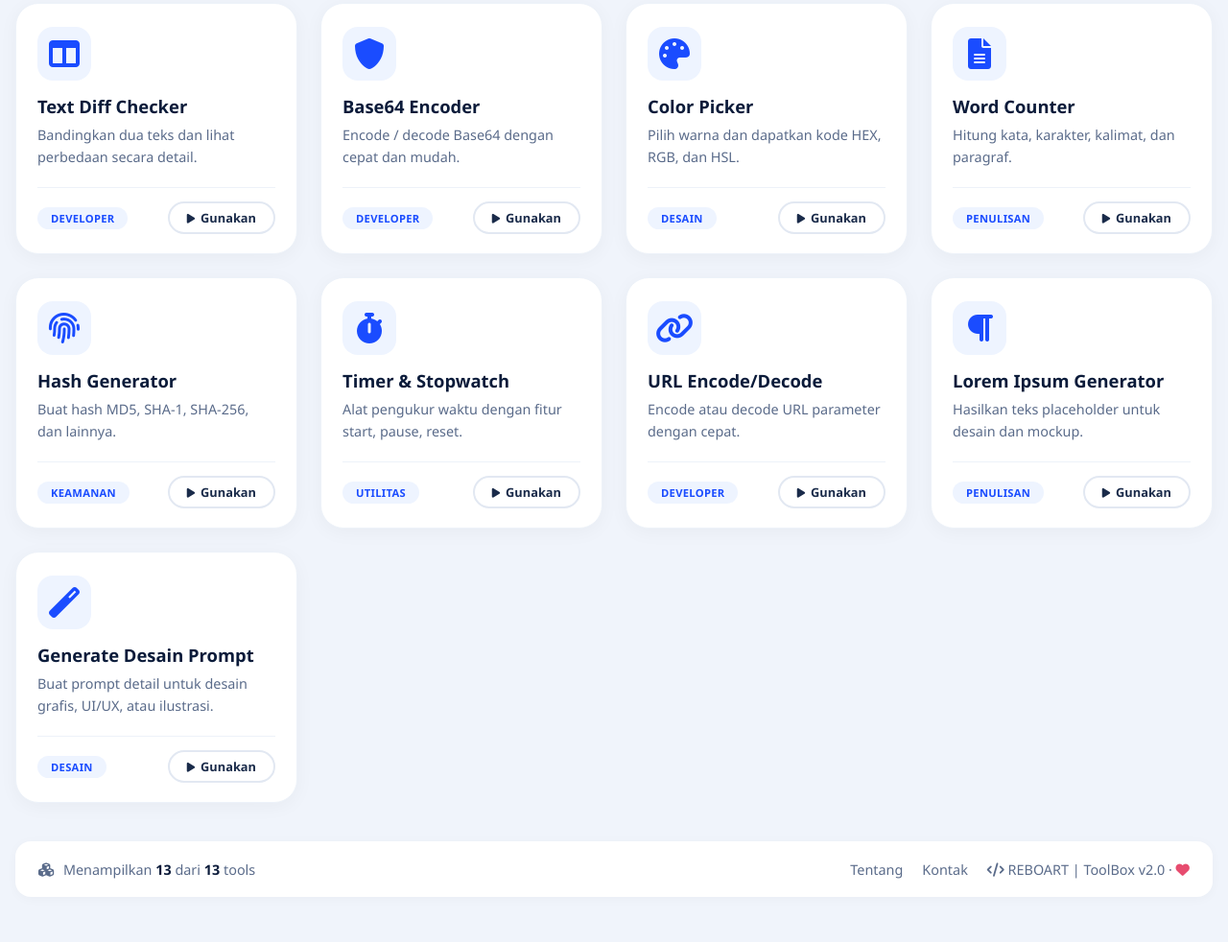
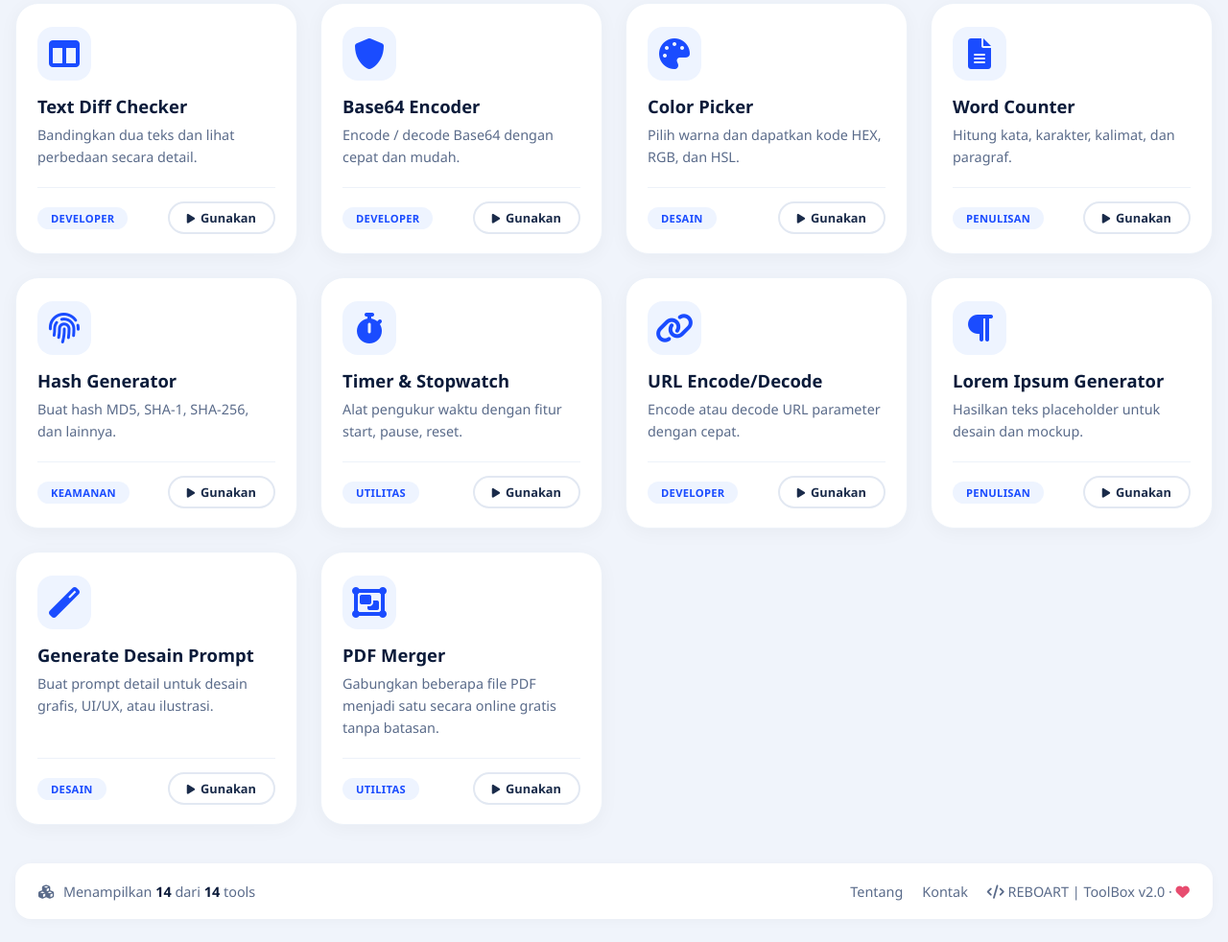
Before and after one commit to ocileo/tools.reboart.net, a website: page public/index.html in a window 1280 px wide. Shown: the part 514-1496 px from the top of the page at 96% size. Before the commit the page ends 1473 px from the top, so only its background shows below. Drawn offline with nearby package versions, Linux system fonts and the light colour scheme.

Commit message:
Fix syntax error: add missing comma in toolData array and fix PDF Merger routing (id 32 -> 14, correct path)

```diff
--- a/public/index.html
+++ b/public/index.html
@@ -1112,7 +1112,8 @@
         { id: 10, name: 'Timer & Stopwatch', desc: 'Alat pengukur waktu dengan fitur start, pause, reset.', category: 'Utilitas', icon: 'fas fa-stopwatch' },
         { id: 11, name: 'URL Encode/Decode', desc: 'Encode atau decode URL parameter dengan cepat.', category: 'Developer', icon: 'fas fa-link' },
         { id: 12, name: 'Lorem Ipsum Generator', desc: 'Hasilkan teks placeholder untuk desain dan mockup.', category: 'Penulisan', icon: 'fas fa-paragraph' },
-        { id: 13, name: 'Generate Desain Prompt', desc: 'Buat prompt detail untuk desain grafis, UI/UX, atau ilustrasi.', category: 'Desain', icon: 'fas fa-magic' }
+        { id: 13, name: 'Generate Desain Prompt', desc: 'Buat prompt detail untuk desain grafis, UI/UX, atau ilustrasi.', category: 'Desain', icon: 'fas fa-magic' },
+        { id: 14, name: 'PDF Merger', desc: 'Gabungkan beberapa file PDF menjadi satu secara online gratis tanpa batasan.', category: 'Utilitas', icon: 'fas fa-object-group' }
       ];
 
       const categories = [...new Set(toolData.map(t => t.category))].sort();
@@ -1217,7 +1218,9 @@
               window.location.href = '/url-encode-decode.html';
             } else if (tool.id === 12) {
               window.location.href = '/url-encode-decode.html';
-            }else {
+            } else if (tool.id === 14) {
+              window.location.href = '/tools/convert/pdf/pdf-merger.html';
+            } else {
               alert(`🔧 Membuka tool: "${tool.name}"\n📋 ${tool.desc}\n\n(Fitur ini dalam tahap pengembangan)`);
             }
           },
```
